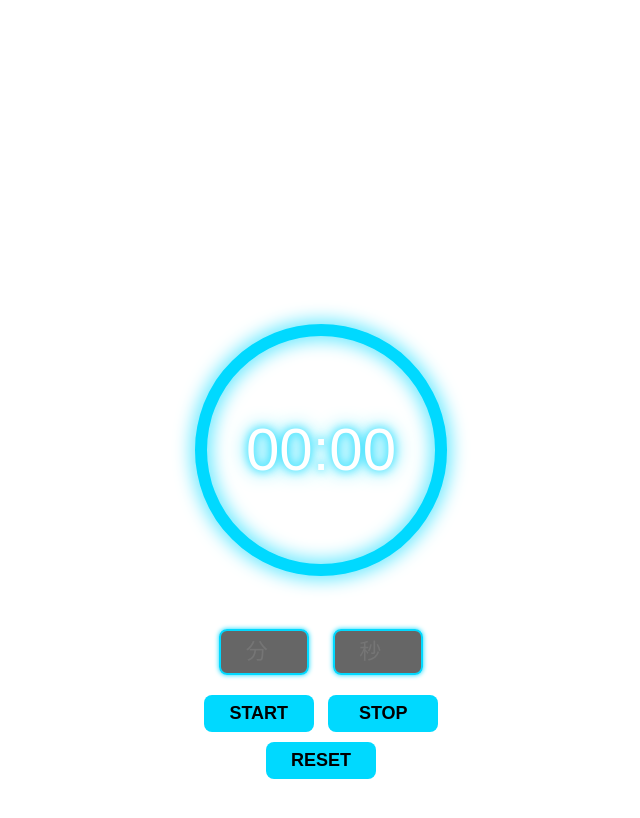
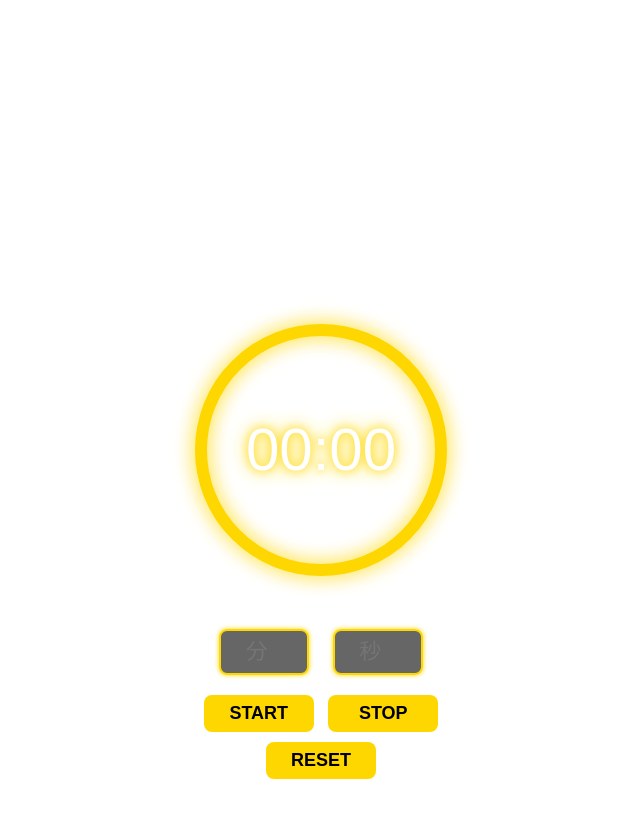
Before and after one commit to kkryama/kkryama.github.io, a Jekyll site: the page apps/timer/timer.html, which Jekyll copies as it is, in a window 1280 px wide. Shown: the top 818 px of the page, without its empty margins (319-959 px from the left). Built offline with Jekyll 4.4.1, drawn with Linux system fonts in a browser that asks for light colours.

Commit message:
Change timer colors to gold theme

```diff
--- a/apps/timer/timer.html
+++ b/apps/timer/timer.html
@@ -32,9 +32,9 @@
         stroke: rgba(255,255,255,0.2);
       }
       .progress {
-        stroke: #00d9ff;
+        stroke: #ffd700;
         stroke-linecap: round;
-        filter: drop-shadow(0 0 10px #00d9ff);
+        filter: drop-shadow(0 0 10px #ffd700);
       }
       #time {
         position: absolute;
@@ -45,8 +45,8 @@
         line-height: 1;
         margin: 0;
         text-shadow:
-          0 0 10px #00d9ff,
-          0 0 20px #00d9ff;
+          0 0 10px #ffd700,
+          0 0 20px #ffd700;
       }
       .inputs {
         margin-top: 20px;
@@ -59,10 +59,10 @@
         margin: 5px;
         text-align: center;
         background: rgba(0,0,0,0.6);
-        border: 2px solid #00d9ff;
+        border: 2px solid #ffd700;
         border-radius: 8px;
         color: white;
-        box-shadow: 0 0 5px #00d9ff;
+        box-shadow: 0 0 5px #ffd700;
       }
       button {
         font-size: 18px;
@@ -71,13 +71,13 @@
         width: 110px;
         border: none;
         border-radius: 8px;
-        background: #00d9ff;
+        background: #ffd700;
         color: black;
         font-weight: bold;
         cursor: pointer;
       }
       button:hover {
-        background: #5eeaff;
+        background: #ffe566;
       }
     </style>
   </head>
@@ -97,7 +97,7 @@
         <button onclick="stopTimer()">STOP</button>
         <button onclick="resetTimer()">RESET</button>
       </div>
-      <div id="inputMsg" style="text-align:center; margin-top:8px; font-size:13px; color:#00d9ff; text-shadow:0 0 6px #00d9ff; min-height:1.4em;"></div>
+      <div id="inputMsg" style="text-align:center; margin-top:8px; font-size:13px; color:#ffd700; text-shadow:0 0 6px #ffd700; min-height:1.4em;"></div>
     </div>
     <script>
       let totalTime = 0;
```
Also changed, not shown: other parts of apps/timer/timer.html (+1 -1 lines).
